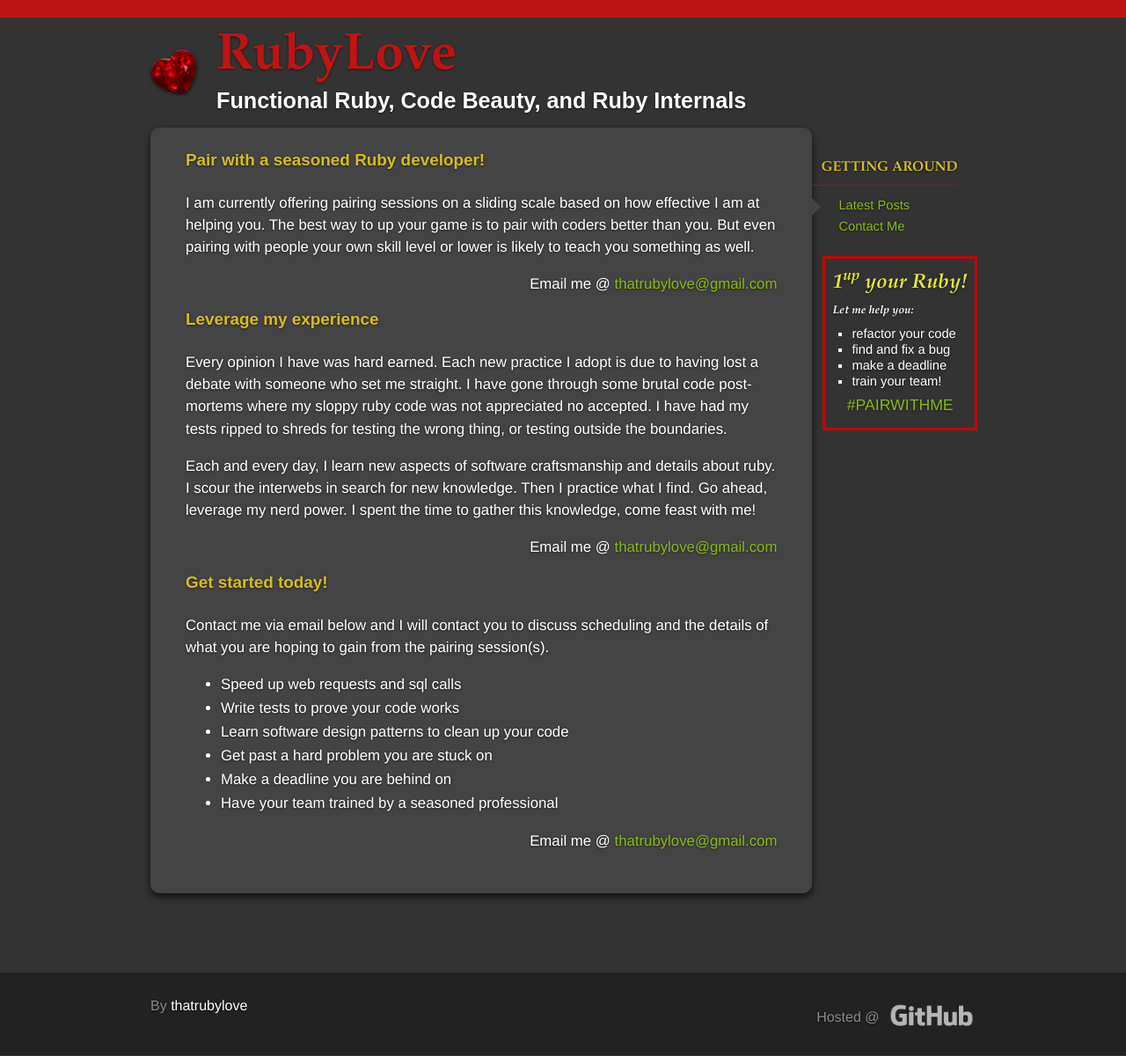
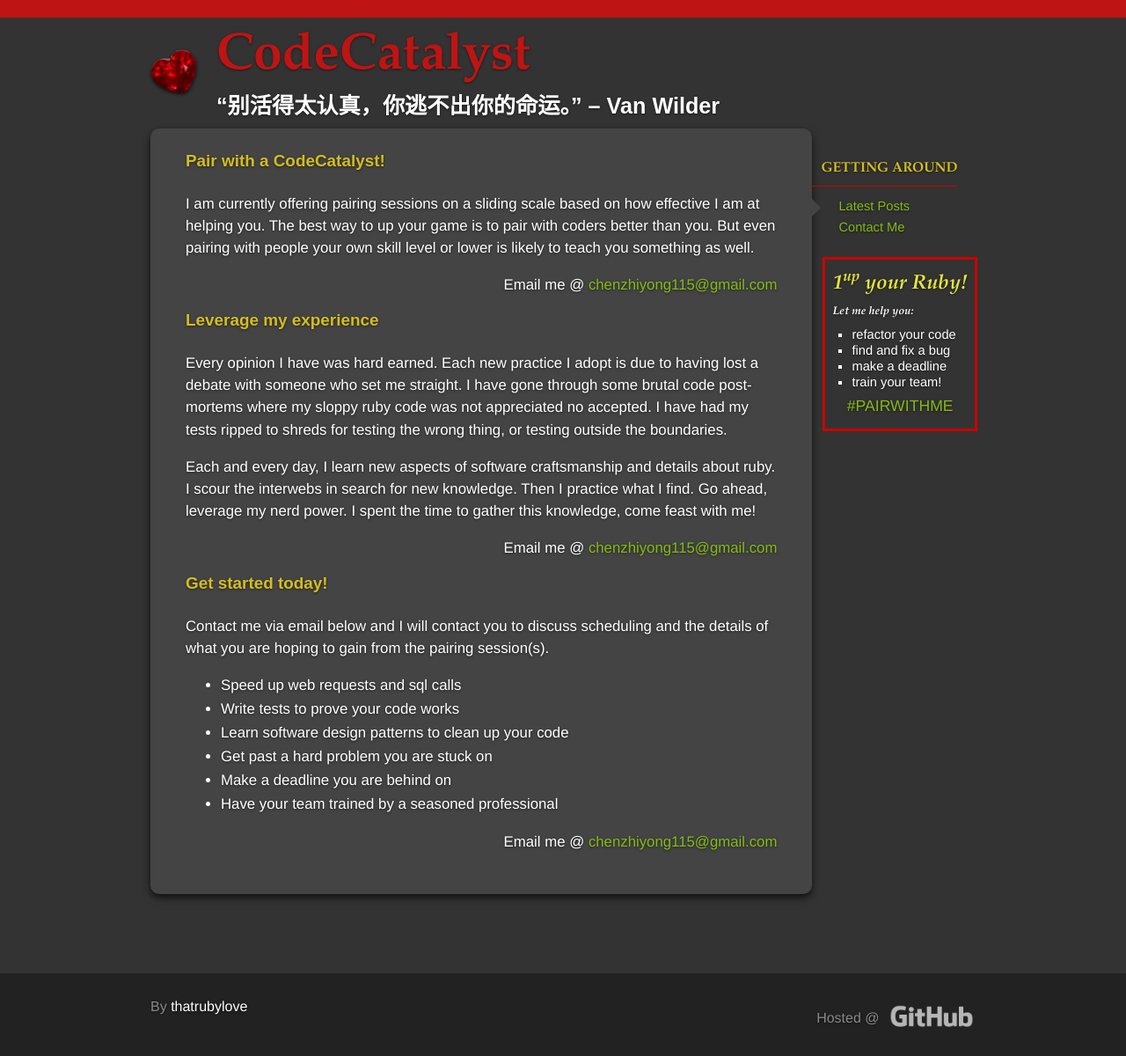
Before and after one commit to chengzijiujiuBlog/ChenZhiyong.github.io, a Jekyll site: the page built from pairing.html, in a window 1280 px wide. Shown: the whole page at 88% size. Built offline with Jekyll 4.4.1, drawn with Linux system fonts in a browser that asks for light colours; Markdown is read by kramdown in place of the engine named in the settings.

Commit message:
change personal

```diff
--- a/_config.yml
+++ b/_config.yml
@@ -1,12 +1,12 @@
-name: RubyLove
-url: http://rubylove.io
-subheading: Functional Ruby, Code Beauty, and Ruby Internals
-keywords: functional programming, functional ruby, idiomatic ruby, ruby internals, testing practices
-title: Functional Programming in Ruby, Ruby Internals, Ruby API, Concurrency in Ruby, Ruby without Rails) - RubyLove
+name: CodeCatalyst
+url: http://chenzhiyong.yumumu.me
+subheading: “别活得太认真，你逃不出你的命运。” – Van Wilder
+keywords: 编程，算法
+title: CodeCatalyst
 markdown: redcarpet
 permalink: /:categories/:year/:month/:day/:title/
 pygments: true
 comments:
   provider: disqus
   disqus:
-    short_name: thatrubylove
+    short_name: CodeCatalyst
--- a/index.html
+++ b/index.html
@@ -1,6 +1,6 @@
 ---
 layout: default
-title: RubyLove
+title: CodeCatalyst
 subheading: All about Ruby and why we love her
 ---
 
--- a/pairing.html
+++ b/pairing.html
@@ -1,10 +1,10 @@
 ---
 layout: default
-title: Pair With That Ruby Love!
-subheading: Learn to write better Ruby!
+title: Pair With CodeCatalyst!
+subheading: 一起学习算法和编程!
 ---
 <article>
-  <h2>Pair with a seasoned Ruby developer!</h2>
+  <h2>Pair with a CodeCatalyst!</h2>
 
   <p>I am currently offering pairing sessions on a sliding scale based on how effective I am
      at helping you. The best way to up your game is to pair with coders better than you. But
@@ -12,7 +12,7 @@ subheading: Learn to write better Ruby!
      as well.</p>
 
 
-  <p align="right">Email me @ <a href='mailto:thatrubylove+pairing@gmail.com'>thatrubylove@gmail.com</a></p>
+  <p align="right">Email me @ <a href='mailto:chenzhiyong115@gmail.com'>chenzhiyong115@gmail.com</a></p>
 
   <h2>Leverage my experience</h2>
 
@@ -25,7 +25,7 @@ subheading: Learn to write better Ruby!
      I scour the interwebs in search for new knowledge. Then I practice what I find. Go ahead,
      leverage my nerd power. I spent the time to gather this knowledge, come feast with me!</p>
 
-  <p align="right">Email me @ <a href='mailto:thatrubylove+pairing@gmail.com'>thatrubylove@gmail.com</a></p>
+  <p align="right">Email me @ <a href='mailto:chenzhiyong115@gmail.com'>chenzhiyong115@gmail.com</a></p>
 
   <h2>Get started today!</h2>
 
@@ -41,5 +41,5 @@ subheading: Learn to write better Ruby!
     <li>Have your team trained by a seasoned professional</li>
   </ul>
 
-  <p align="right">Email me @ <a href='mailto:thatrubylove+pairing@gmail.com'>thatrubylove@gmail.com</a></p>
+  <p align="right">Email me @ <a href='mailto:chenzhiyong115@gmail.com'>chenzhiyong115@gmail.com</a></p>
 </article>
```
Also changed, not shown: README.md.
